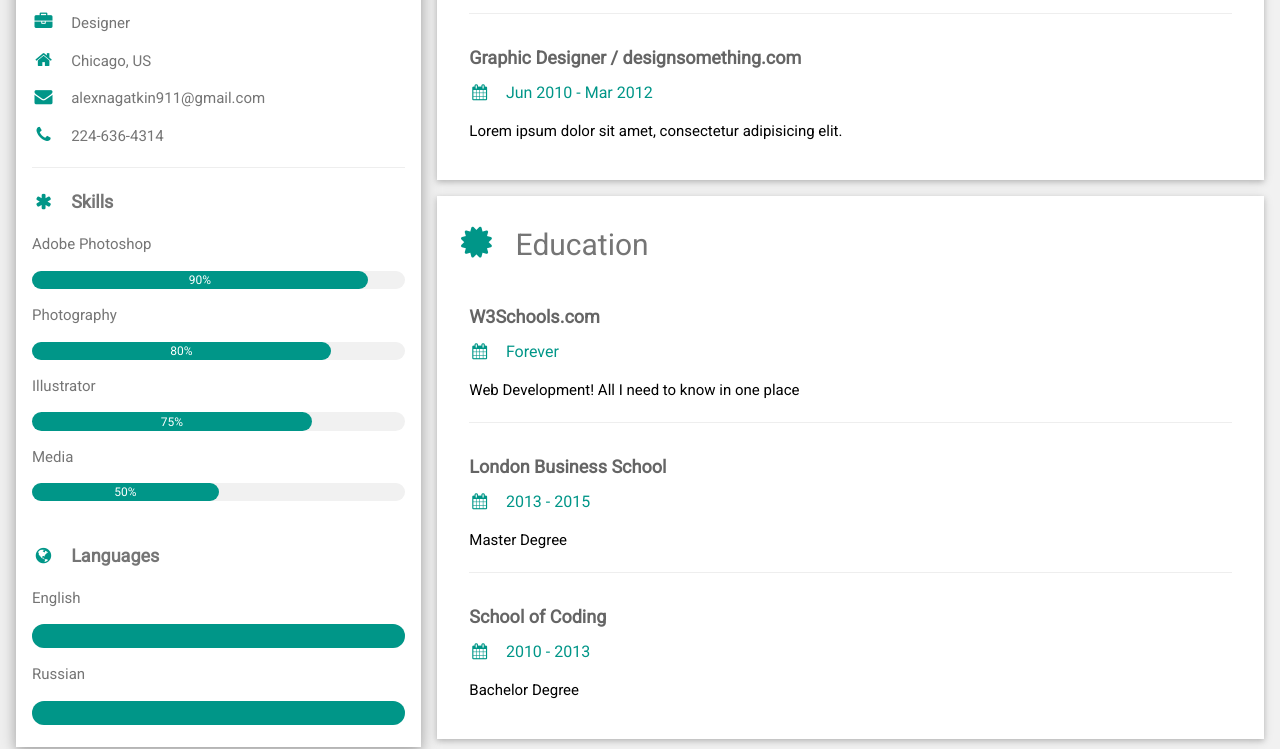
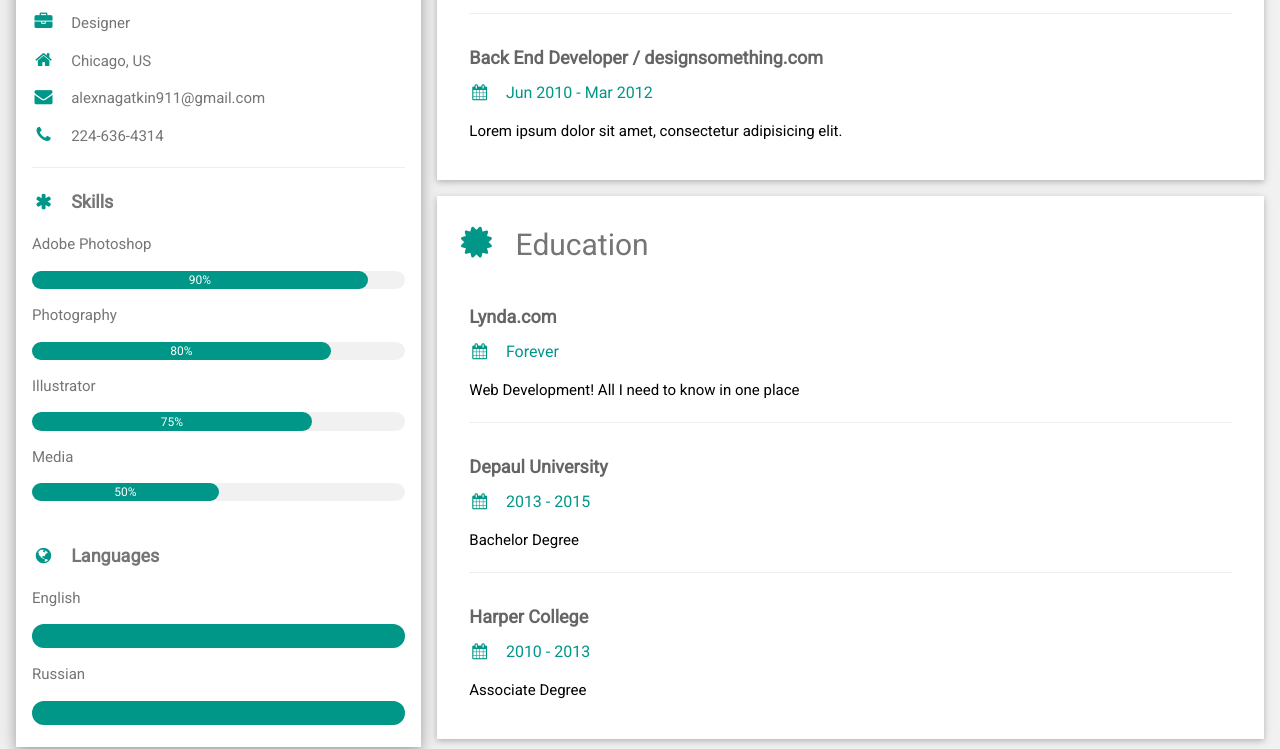
Before and after one commit to alexnagatkin911/alexnagatkin911.github.io, a plain HTML site: page index.html in a window 1280 px wide. Shown: the part 424-1173 px from the top of the page. Drawn offline with nearby package versions, Linux system fonts and the light colour scheme.

Commit message:
Update index.html
additional changes

```diff
--- a/index.html
+++ b/index.html
@@ -1,6 +1,6 @@
 <!DOCTYPE html>
 <html>
-<title>W3.CSS Template</title>
+<title>ALex's Resume</title>
 <meta charset="UTF-8">
 <meta name="viewport" content="width=device-width, initial-scale=1">
 <link rel="stylesheet" href="https://www.w3schools.com/w3css/4/w3.css">
@@ -89,7 +89,7 @@ html,body,h1,h2,h3,h4,h5,h6 {font-family: "Roboto", sans-serif}
           <hr>
         </div>
         <div class="w3-container">
-          <h5 class="w3-opacity"><b>Graphic Designer / designsomething.com</b></h5>
+          <h5 class="w3-opacity"><b>Back End Developer / designsomething.com</b></h5>
           <h6 class="w3-text-teal"><i class="fa fa-calendar fa-fw w3-margin-right"></i>Jun 2010 - Mar 2012</h6>
           <p>Lorem ipsum dolor sit amet, consectetur adipisicing elit. </p><br>
         </div>
@@ -98,21 +98,21 @@ html,body,h1,h2,h3,h4,h5,h6 {font-family: "Roboto", sans-serif}
       <div class="w3-container w3-card w3-white">
         <h2 class="w3-text-grey w3-padding-16"><i class="fa fa-certificate fa-fw w3-margin-right w3-xxlarge w3-text-teal"></i>Education</h2>
         <div class="w3-container">
-          <h5 class="w3-opacity"><b>W3Schools.com</b></h5>
+          <h5 class="w3-opacity"><b>Lynda.com</b></h5>
           <h6 class="w3-text-teal"><i class="fa fa-calendar fa-fw w3-margin-right"></i>Forever</h6>
           <p>Web Development! All I need to know in one place</p>
           <hr>
         </div>
         <div class="w3-container">
-          <h5 class="w3-opacity"><b>London Business School</b></h5>
+          <h5 class="w3-opacity"><b>Depaul University</b></h5>
           <h6 class="w3-text-teal"><i class="fa fa-calendar fa-fw w3-margin-right"></i>2013 - 2015</h6>
-          <p>Master Degree</p>
+          <p>Bachelor Degree</p>
           <hr>
         </div>
         <div class="w3-container">
-          <h5 class="w3-opacity"><b>School of Coding</b></h5>
+          <h5 class="w3-opacity"><b>Harper College</b></h5>
           <h6 class="w3-text-teal"><i class="fa fa-calendar fa-fw w3-margin-right"></i>2010 - 2013</h6>
-          <p>Bachelor Degree</p><br>
+          <p>Associate Degree</p><br>
         </div>
       </div>
 
@@ -133,7 +133,7 @@ html,body,h1,h2,h3,h4,h5,h6 {font-family: "Roboto", sans-serif}
   <i class="fa fa-pinterest-p w3-hover-opacity"></i>
   <i class="fa fa-twitter w3-hover-opacity"></i>
   <i class="fa fa-linkedin w3-hover-opacity"></i>
-  <p>Powered by <a href="https://www.w3schools.com/w3css/default.asp" target="_blank">w3.css</a></p>
+  <p>Powered by <a>Me</a></p>
 </footer>
 
 </body>
```
